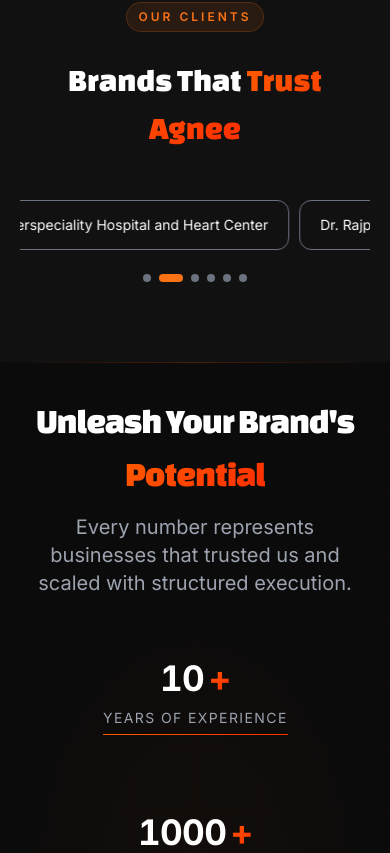
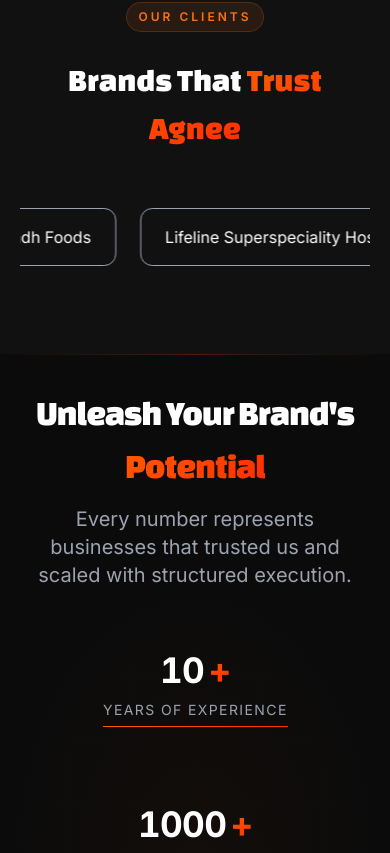
Before and after one commit to harsh9506786/agnee-web, a React (Vite) app: page / in a window 390 px wide. Shown: the part 1215-2068 px from the top of the page. Built offline with nearby package versions, Linux system fonts and the light colour scheme; a web font is replaced by a local one.

Commit message:
new-commit

```diff
--- a/src/components/ClientLogos.tsx
+++ b/src/components/ClientLogos.tsx
@@ -1,4 +1,4 @@
-import React, { useRef, useEffect, useState, useCallback } from "react";
+import React, { useRef, useEffect, useState } from "react";
 import { motion, useInView } from "framer-motion";
 
 const logos = [
@@ -25,53 +25,30 @@
   "Coffee Spot",
 ];
 
-const DOT_COUNT = 6;
+function ClientLogos() {
+  const ref = useRef(null);
+  const inView = useInView(ref, { once: true, margin: "-80px" });
 
-function dotToIndex(dotI: number, visibleCount: number): number {
-  const maxIdx = logos.length - visibleCount;
-  if (dotI === DOT_COUNT - 1) return maxIdx;
-  return Math.round((dotI / (DOT_COUNT - 1)) * maxIdx);
-}
+  const trackRef = useRef<HTMLDivElement | null>(null);
+  const animationRef = useRef<number | null>(null);
 
-function indexToDot(idx: number, visibleCount: number): number {
-  const maxIdx = logos.length - visibleCount;
-  if (maxIdx <= 0) return 0;
-  return Math.min(Math.round((idx / maxIdx) * (DOT_COUNT - 1)), DOT_COUNT - 1);
-}
+  const position = useRef(0);
+  const isDragging = useRef(false);
+  const startX = useRef(0);
 
-function getVisibleCount(width: number): number {
-  if (width < 480) return 2;
-  if (width < 768) return 3;
-  return 4;
-}
-
-function ClientLogos() {
-  const sectionRef = useRef<HTMLElement>(null);
-  const trackRef = useRef<HTMLDivElement>(null);
-  const innerRef = useRef<HTMLDivElement>(null);
-  const inView = useInView(sectionRef, { once: true, margin: "-80px" });
-
-  const [currentIndex, setCurrentIndex] = useState(0);
-  const [visibleCount, setVisibleCount] = useState(4);
-  const [itemWidth, setItemWidth] = useState(0);
   const [isPaused, setIsPaused] = useState(false);
   const [isDesktop, setIsDesktop] = useState(false);
 
-  const autoTimerRef = useRef<ReturnType<typeof setInterval> | null>(null);
-  const touchStartXRef = useRef(0);
-  const isPausedRef = useRef(false);
+  const duplicatedLogos = [...logos, ...logos];
+  const targetPosition = useRef(0);
+  const velocity = useRef(0);
 
-  // isPaused ko ref mein bhi sync karo taaki interval mein stale closure na ho
-  useEffect(() => {
-    isPausedRef.current = isPaused;
-  }, [isPaused]);
-
-  // Desktop detect
+  // ✅ detect desktop
   useEffect(() => {
     const check = () => {
       setIsDesktop(
         window.matchMedia("(pointer: fine)").matches &&
-          window.innerWidth >= 768,
+          window.innerWidth >= 1024,
       );
     };
     check();
@@ -79,96 +56,81 @@
     return () => window.removeEventListener("resize", check);
   }, []);
 
-  // Measure item width + visible count
-  const measure = useCallback(() => {
+  // 🔥 NETFLIX AUTO SCROLL (core)
+  useEffect(() => {
     const track = trackRef.current;
-    const inner = innerRef.current;
-    if (!track || !inner) return;
-    const vc = getVisibleCount(track.offsetWidth);
-    setVisibleCount(vc);
-    const first = inner.firstElementChild as HTMLElement | null;
-    if (first) setItemWidth(first.offsetWidth + 16);
-  }, []);
+    if (!track) return;
 
-  useEffect(() => {
-    measure();
-    window.addEventListener("resize", measure);
-    return () => window.removeEventListener("resize", measure);
-  }, [measure]);
+    const speed = 0.5;
 
-  // Apply transform
-  useEffect(() => {
-    const inner = innerRef.current;
-    if (!inner || itemWidth === 0) return;
-    inner.style.transition = "transform 0.4s ease";
-    inner.style.transform = `translateX(-${currentIndex * itemWidth}px)`;
-  }, [currentIndex, itemWidth]);
+    const animate = () => {
+      if (!isDragging.current) {
+        if (!isPaused) {
+          targetPosition.current += speed;
+        }
 
-  const maxIndex = logos.length - visibleCount + 1;
+        const ease = 0.08;
 
-  const goTo = useCallback(
-    (idx: number) => {
-      setCurrentIndex(Math.max(0, Math.min(idx, maxIndex)));
-    },
-    [maxIndex],
-  );
+        // smooth move towards target
+        position.current += (targetPosition.current - position.current) * ease;
 
-  const stepNext = useCallback(() => {
-    setCurrentIndex((prev) => (prev >= maxIndex ? 0 : prev + 1));
-  }, [maxIndex]);
+        // infinite loop
+        if (position.current >= track.scrollWidth / 2) {
+          position.current = 0;
+          targetPosition.current = 0;
+        }
 
-  const stepPrev = useCallback(() => {
-    setCurrentIndex((prev) => (prev <= 0 ? maxIndex : prev - 1));
-  }, [maxIndex]);
+        track.style.transform = `translateX(-${position.current}px)`;
+      }
 
-  // Auto play
-  const startAuto = useCallback(() => {
-    if (autoTimerRef.current) clearInterval(autoTimerRef.current);
-    autoTimerRef.current = setInterval(() => {
-      if (!isPausedRef.current) {
-        setCurrentIndex((prev) => {
-          const max = logos.length - visibleCount;
-          return prev >= max ? 0 : prev + 1;
-        });
-      }
-    }, 2200);
-  }, [visibleCount]);
+      animationRef.current = requestAnimationFrame(animate);
+    };
 
-  const resetAuto = useCallback(() => {
-    if (autoTimerRef.current) clearInterval(autoTimerRef.current);
-    setTimeout(startAuto, 800);
-  }, [startAuto]);
+    animate();
 
-  useEffect(() => {
-    startAuto();
     return () => {
-      if (autoTimerRef.current) clearInterval(autoTimerRef.current);
+      if (animationRef.current) cancelAnimationFrame(animationRef.current);
     };
-  }, [startAuto]);
+  }, [isPaused]);
 
-  // Touch handlers
-  const onTouchStart = (e: React.TouchEvent) => {
-    touchStartXRef.current = e.touches[0].clientX;
+  // 🔥 TOUCH (mobile swipe)
+  const handleTouchStart = (e: React.TouchEvent) => {
+    isDragging.current = true;
     setIsPaused(true);
-    if (autoTimerRef.current) clearInterval(autoTimerRef.current);
+    startX.current = e.touches[0].clientX;
   };
 
-  const onTouchEnd = (e: React.TouchEvent) => {
-    const diff = touchStartXRef.current - e.changedTouches[0].clientX;
-    if (Math.abs(diff) > 40) {
-      diff > 0 ? goTo(currentIndex + 1) : goTo(currentIndex - 1);
-    }
-    setIsPaused(false);
-    resetAuto();
+  const handleTouchMove = (e: React.TouchEvent) => {
+    const currentX = e.touches[0].clientX;
+    const diff = startX.current - currentX;
+
+    velocity.current = diff; // track speed
+    targetPosition.current += diff * 1.2;
+
+    startX.current = currentX;
   };
 
-  const activeDot = indexToDot(currentIndex, visibleCount);
+  const handleTouchEnd = () => {
+    isDragging.current = false;
+
+    // 👇 inertia feel
+    targetPosition.current += velocity.current * 10;
+
+    setIsPaused(false);
+  };
+
+  const scrollLeft = () => {
+    setIsPaused(true);
+    targetPosition.current -= 300;
+  };
+
+  const scrollRight = () => {
+    setIsPaused(true);
+    targetPosition.current += 300;
+  };
 
   return (
-    <section
-      ref={sectionRef}
-      className="relative py-20 bg-dark-800 overflow-hidden"
-    >
+    <section ref={ref} className="relative py-20 bg-dark-800 overflow-hidden">
       <div className="max-w-7xl mx-auto px-5 sm:px-8 relative z-10">
         {/* Heading */}
         <motion.div
@@ -180,79 +142,60 @@
           <span className="inline-block text-xs font-semibold tracking-[0.25em] mb-6 uppercase px-3 py-1.5 rounded-full text-orange-500 bg-orange-500/10 border border-orange-500/20">
             Our Clients
           </span>
-          <h2 className="font-changa font-light text-white text-[clamp(2rem,4vw,3.2rem)]">
+
+          <h2 className="font-changa text-white text-[clamp(2rem,4vw,3.2rem)]">
             Brands That <span className="text-flame">Trust Agnee</span>
           </h2>
         </motion.div>
 
-        {/* Carousel */}
-        <div className="relative flex items-center gap-3">
-          {/* Left Arrow - sirf desktop pe */}
+        <div className="flex items-center gap-4">
+          {/* LEFT BUTTON */}
           {isDesktop && (
             <button
-              onClick={() => {
-                stepPrev();
-                resetAuto();
-              }}
-              className="flex-shrink-0 w-9 h-9 rounded-full bg-dark-700 hover:bg-dark-600 border border-gray-600 text-white flex items-center justify-center transition"
+              onClick={scrollLeft}
+              className="bg-dark-700 hover:bg-dark-900 text-white w-10 h-10 rounded-full flex items-center justify-center flex-shrink-0"
             >
               &#10094;
             </button>
           )}
 
-          {/* Track */}
+          {/* TRACK WRAPPER */}
           <div
-            ref={trackRef}
-            className="flex-1 overflow-hidden"
+            className="overflow-hidden flex-1"
             onMouseEnter={() => setIsPaused(true)}
             onMouseLeave={() => setIsPaused(false)}
-            onTouchStart={onTouchStart}
-            onTouchEnd={onTouchEnd}
           >
             <div
-              ref={innerRef}
-              className="flex gap-2.5  pr-4"
-              style={{ willChange: "transform" }}
+              ref={trackRef}
+              className="flex gap-6 py-2"
+              style={{
+                width: "max-content",
+                willChange: "transform",
+              }}
+              onTouchStart={handleTouchStart}
+              onTouchMove={handleTouchMove}
+              onTouchEnd={handleTouchEnd}
             >
-              {logos.map((logo, i) => (
+              {duplicatedLogos.map((logo, i) => (
                 <div
                   key={i}
-                  className="flex-shrink-0 px-5 py-3.5 rounded-xl border border-gray-500 hover:border-orange-400/40 hover:bg-orange-400/5 transition text-white text-sm whitespace-nowrap"
+                  className="flex-shrink-0 px-6 py-4 rounded-xl border border-gray-400 hover:border-orange-400/30 hover:bg-orange-400/5 transition"
                 >
-                  {logo}
+                  <span className="text-white whitespace-nowrap">{logo}</span>
                 </div>
               ))}
             </div>
           </div>
 
-          {/* Right Arrow - sirf desktop pe */}
+          {/* RIGHT BUTTON */}
           {isDesktop && (
             <button
-              onClick={() => {
-                stepNext();
-                resetAuto();
-              }}
-              className="flex-shrink-0 w-9 h-9 rounded-full bg-dark-700 hover:bg-dark-600 border border-gray-600 text-white flex items-center justify-center transition"
+              onClick={scrollRight}
+              className="bg-dark-700 hover:bg-dark-900 text-white w-10 h-10 rounded-full flex items-center justify-center flex-shrink-0"
             >
               &#10095;
             </button>
           )}
-        </div>
-
-        {/* Dots */}
-        <div className="flex justify-center gap-2 mt-6">
-          {Array.from({ length: DOT_COUNT }).map((_, i) => (
-            <button
-              key={i}
-              onClick={() => {
-                goTo(dotToIndex(i, visibleCount));
-                resetAuto();
-              }}
-              className={`transition-all duration-300 rounded-full h-2 ${
-                i === activeDot ? "w-6 bg-orange-500" : "w-2 bg-gray-500"
-              }`}
-            />
-          ))}
         </div>
       </div>
     </section>
--- a/src/index.css
+++ b/src/index.css
@@ -284,3 +284,10 @@
   font-family: 'NightShift';
   src: url('../assets/fonts/NightShiftRegular-KV8eZ.otf') format('opentype');
 }
+
+.no-scrollbar {
+  scrollbar-width: none;
+}
+.no-scrollbar::-webkit-scrollbar {
+  display: none;
+}
```
